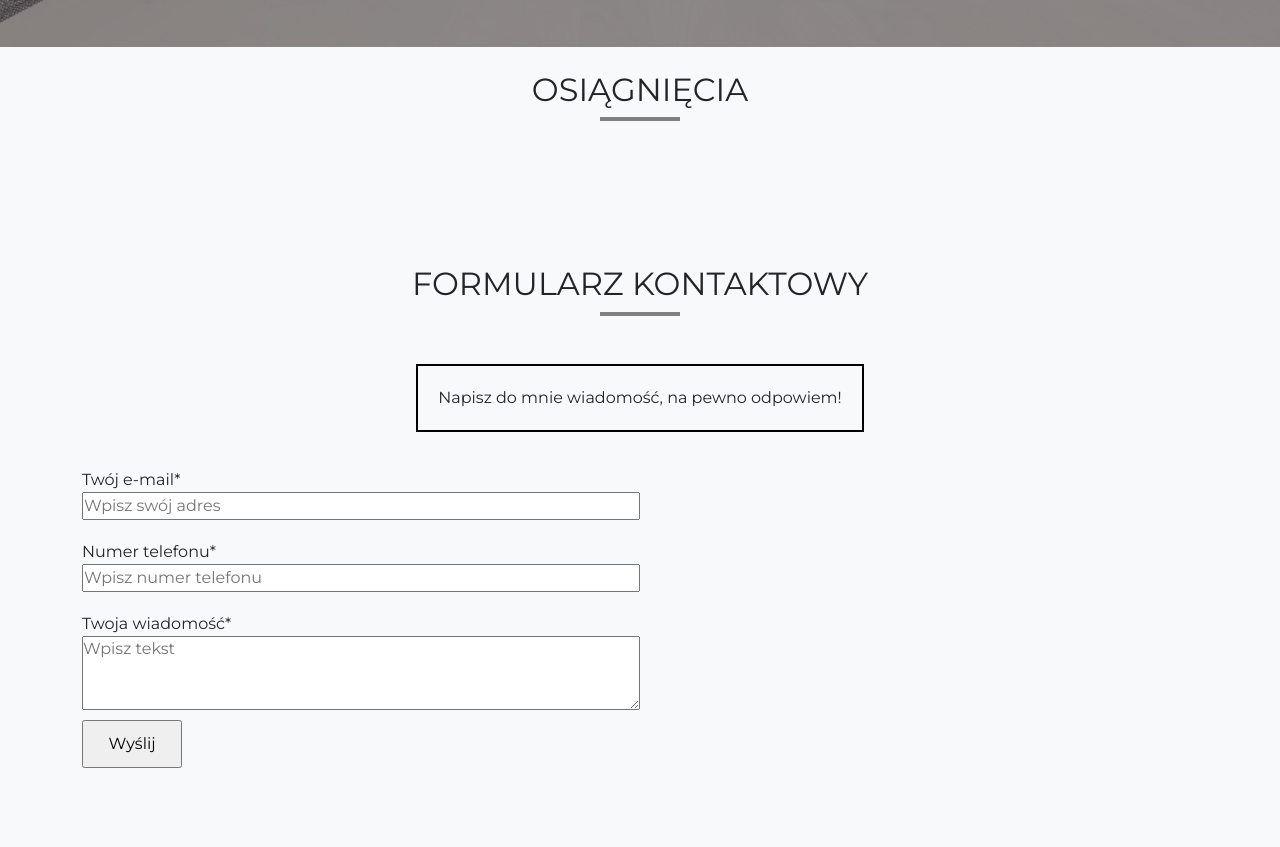
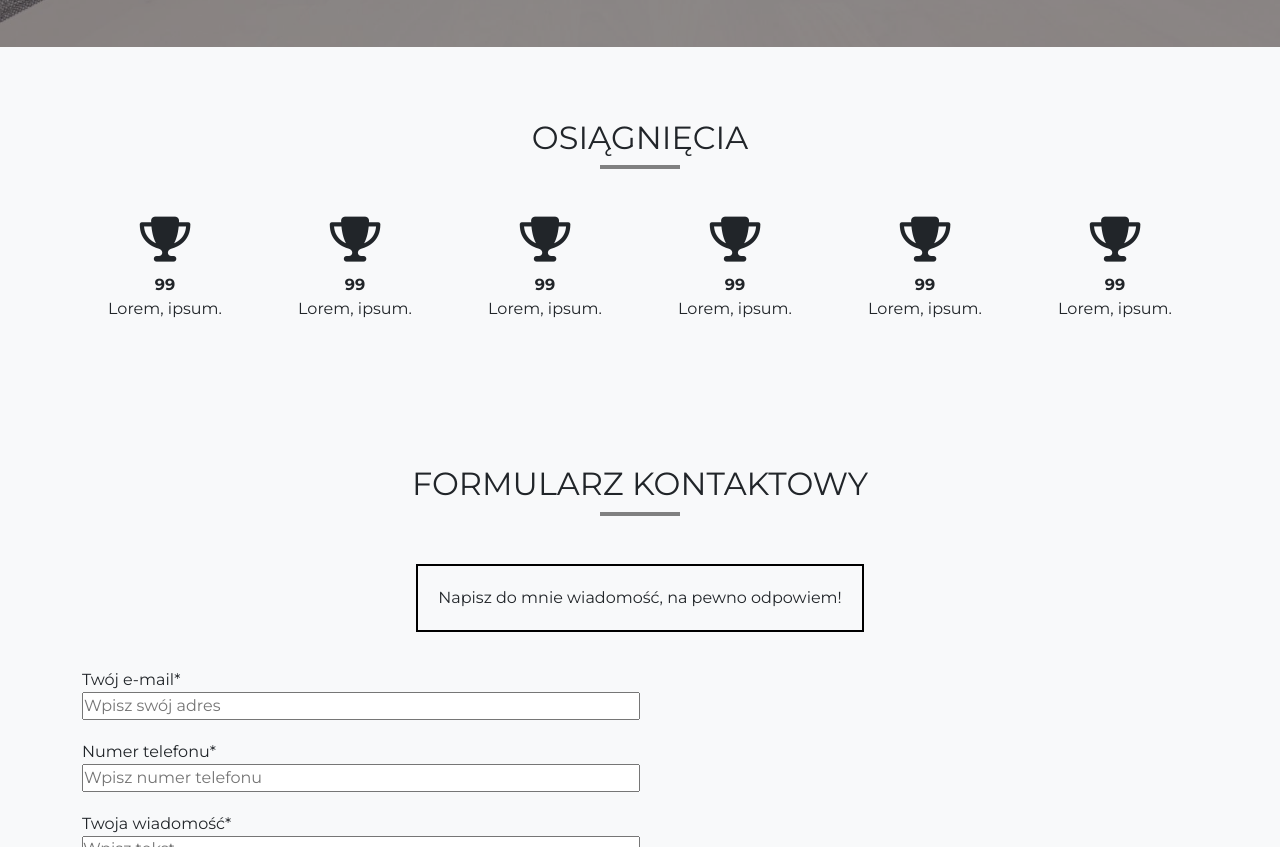
Before and after one commit to GR1807/Projekt-portfolio, a plain HTML site: page index.html in a window 1280 px wide. Shown: the part 3379-4226 px from the top of the page. Drawn offline with nearby package versions, Linux system fonts and the light colour scheme.

Commit message:
section added

```diff
--- a/index.html
+++ b/index.html
@@ -318,12 +318,43 @@
             <!-- OSIĄGNIĘCIA -->
 
 
-            <section id="achievements" class="achievements">
+            <section id="achivements" class="achievements py-5">
                 <h2 class="mt-4">osiągnięcia</h2>
                 <div class="underline"></div>
-                <div class="container py-5">
+                <div class="container">
+                    <div class="row text-center achievements-items py-5">
+                        <div class="achivement-item col-md-6 col-lg-4 col-xl-2">
+                            <i class="fa-solid fa-trophy"></i>
+                            <p class="item-number">99</p>
+                            <p class="item-text">Lorem, ipsum.</p>
+                        </div>
+                        <div class="achivement-item col-md-6 col-lg-4 col-xl-2">
+                            <i class="fa-solid fa-trophy"></i>
+                            <p class="item-number">99</p>
+                            <p class="item-text">Lorem, ipsum.</p>
+                        </div>
+                        <div class="achivement-item col-md-6 col-lg-4 col-xl-2">
+                            <i class="fa-solid fa-trophy"></i>
+                            <p class="item-number">99</p>
+                            <p class="item-text">Lorem, ipsum.</p>
+                        </div>
+                        <div class="achivement-item col-md-6 col-lg-4 col-xl-2">
+                            <i class="fa-solid fa-trophy"></i>
+                            <p class="item-number">99</p>
+                            <p class="item-text">Lorem, ipsum.</p>
+                        </div>
+                        <div class="achivement-item col-md-6 col-lg-4 col-xl-2">
+                            <i class="fa-solid fa-trophy"></i>
+                            <p class="item-number">99</p>
+                            <p class="item-text">Lorem, ipsum.</p>
+                        </div>
+                        <div class="achivement-item col-md-6 col-lg-4 col-xl-2">
+                            <i class="fa-solid fa-trophy"></i>
+                            <p class="item-number">99</p>
+                            <p class="item-text">Lorem, ipsum.</p>
+                        </div>
 
-
+                    </div>
                 </div>
             </section>
 
@@ -335,7 +366,7 @@
                     <div class="contact-details d-flex justify-content-center">
                         <p>Napisz do mnie wiadomość, na pewno odpowiem!</p>
                     </div>
-                    <div class="form-window col-sm-12 col-md-6 col-lg-6 col-xxl-6">
+                    <div class="form-window col-lg-6 col-xxl-6">
                         <form action="https://formsubmit.io/send/robaczynskigrzegorz@gmail.com" method="POST"
                             class="d-flex flex-column">
                             <label for="mail">Twój e-mail*</label>
--- a/scss/main.scss
+++ b/scss/main.scss
@@ -264,7 +264,19 @@ h2 {
 		}
 	}
 	// KONTAKT//
-
+	// OSIĄGNIĘCIA //
+	.achievements-items {
+		i {
+			font-size: 45px;
+		}
+		p {
+			margin: 0;
+		}
+		.item-number {
+			padding-top: 10px;
+			font-weight: bold;
+		}
+	}
 	.contact label {
 		margin-top: 20px;
 	}
@@ -285,10 +297,16 @@ h2 {
 		#prices .price-box {
 			margin-top: 35px;
 		}
+		#achievements .achivement-item {
+			margin-top: 35px;
+		}
 	}
 	@media (min-width: 414px) {
 		.header-txt {
 			padding: 10px;
+		}
+		#achievements .achivement-item {
+			margin-top: 35px;
 		}
 	}
 
@@ -297,6 +315,9 @@ h2 {
 			display: flex;
 			padding: 0 50px;
 			gap: 25px;
+		}
+		#achievements .achivement-item {
+			margin-top: 35px;
 		}
 	}
 
```
Also changed, not shown: css/main.css, 1 other file.
